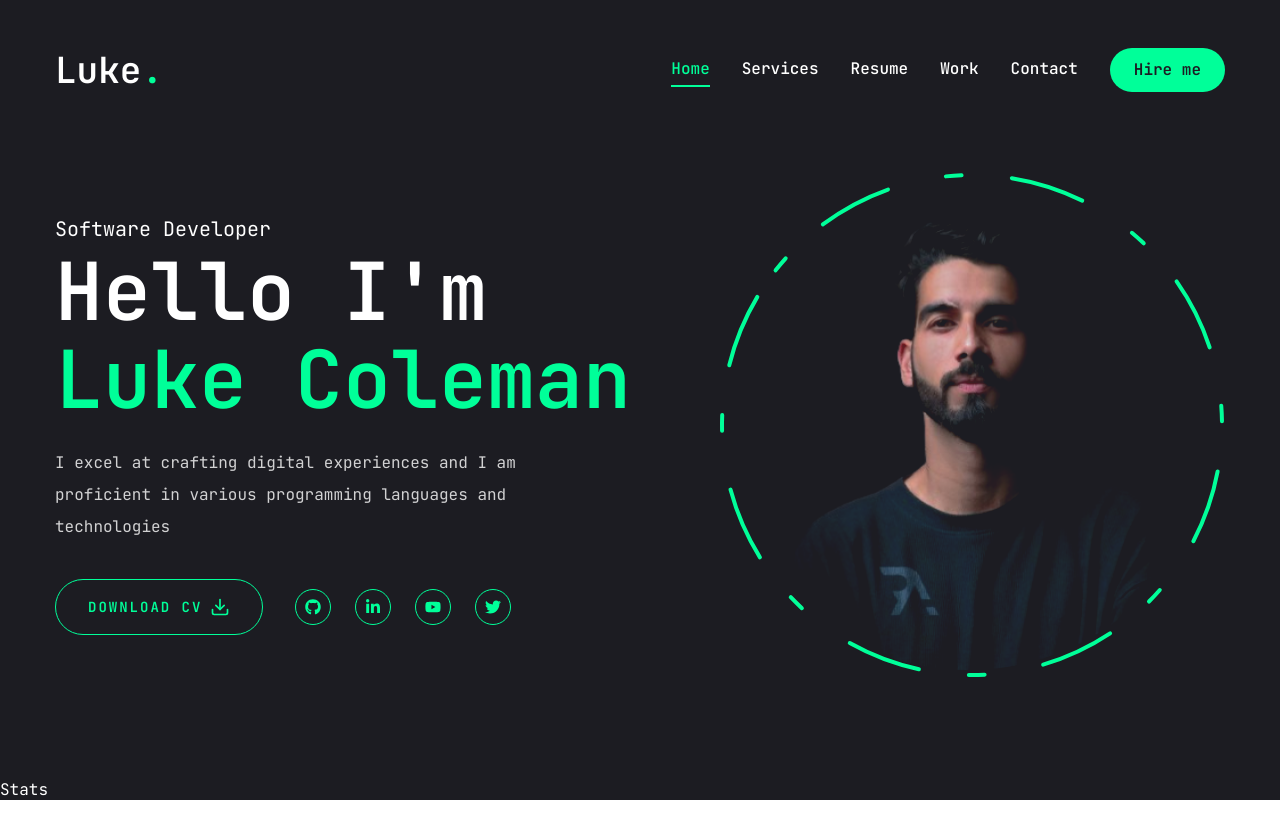
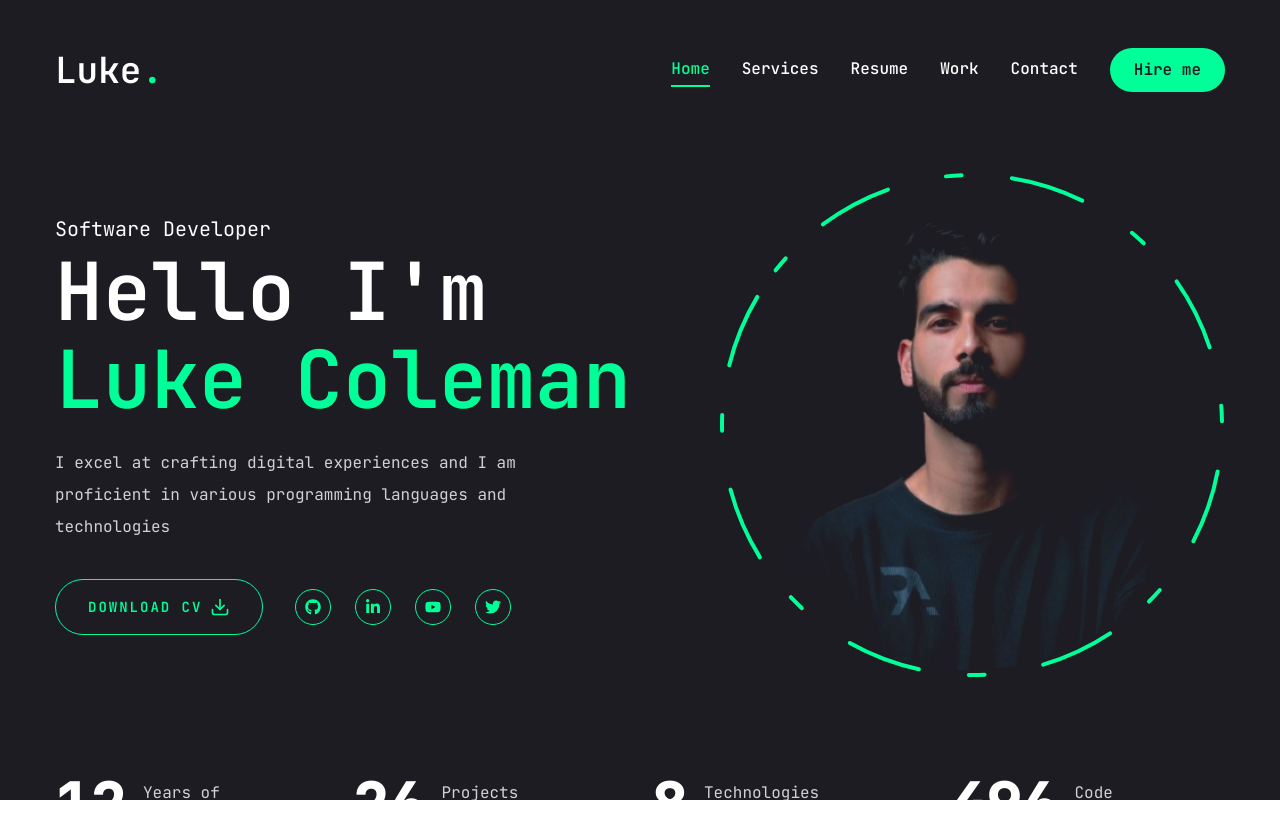
Before and after one commit to kafanasyev97/next-portfolio, a Next.js app: page / in a window 1280 px wide. Shown: the top 838 px of the page. Before the commit the page ends 806 px from the top, so only its background shows below. Built offline with nearby package versions, Linux system fonts and the light colour scheme.

Commit message:
[upd] Home page finish

```diff
--- a/components/Stats.jsx
+++ b/components/Stats.jsx
@@ -1,7 +1,60 @@
 'use client'
 
+import CountUp from 'react-countup'
+
+const stats = [
+  {
+    num: 12,
+    text: 'Years of experience',
+  },
+  {
+    num: 26,
+    text: 'Projects completed',
+  },
+  {
+    num: 8,
+    text: 'Technologies mastered',
+  },
+  {
+    num: 500,
+    text: 'Code commits',
+  },
+]
+
 const Stats = () => {
-  return <div>Stats</div>
+  return (
+    <section className="pt-4 pb-12 xl:pt-0 xl:pb-0">
+      <div className="container mx-auto">
+        <div
+          className="flex flex-wrap gap-6 max-w-[80vw]
+        mx-auto xl:max-w-none"
+        >
+          {stats.map((item, index) => {
+            return (
+              <div
+                className="flex-1 flex gap-4 items-center justify-center xl:justify-start"
+                key={index}
+              >
+                <CountUp
+                  end={item.num}
+                  duration={5}
+                  delay={2}
+                  className="text-4xl xl:text-6xl font-extrabold"
+                />
+                <p
+                  className={`${
+                    item.text.length < 15 ? 'max-w-[100px]' : 'max-w-[150px]'
+                  } leading-snug text-white/80`}
+                >
+                  {item.text}
+                </p>
+              </div>
+            )
+          })}
+        </div>
+      </div>
+    </section>
+  )
 }
 
 export default Stats
```
